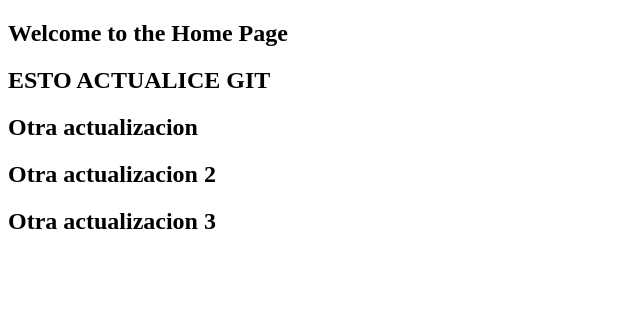
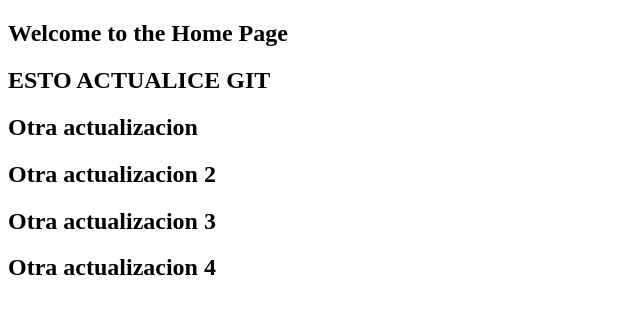
Before and after one commit to Varo1234/Gestor_de_cobranza, a Django app: page / in a window 1280 px wide. Shown: the part 26-340 px from the top of the page, without its empty margins (0-640 px from the left). Run offline with Django 4.2, Linux system fonts and the light colour scheme.

Commit message:
Otra actualizacion de prueba 4

```diff
--- a/gestor_cobranza/main/templates/home.html
+++ b/gestor_cobranza/main/templates/home.html
@@ -6,6 +6,7 @@
   <h2>Otra actualizacion</h2>
   <h2>Otra actualizacion 2</h2>
   <h2>Otra actualizacion 3</h2>
+  <h2>Otra actualizacion 4</h2>
 
 
 {% endblock %}
```
